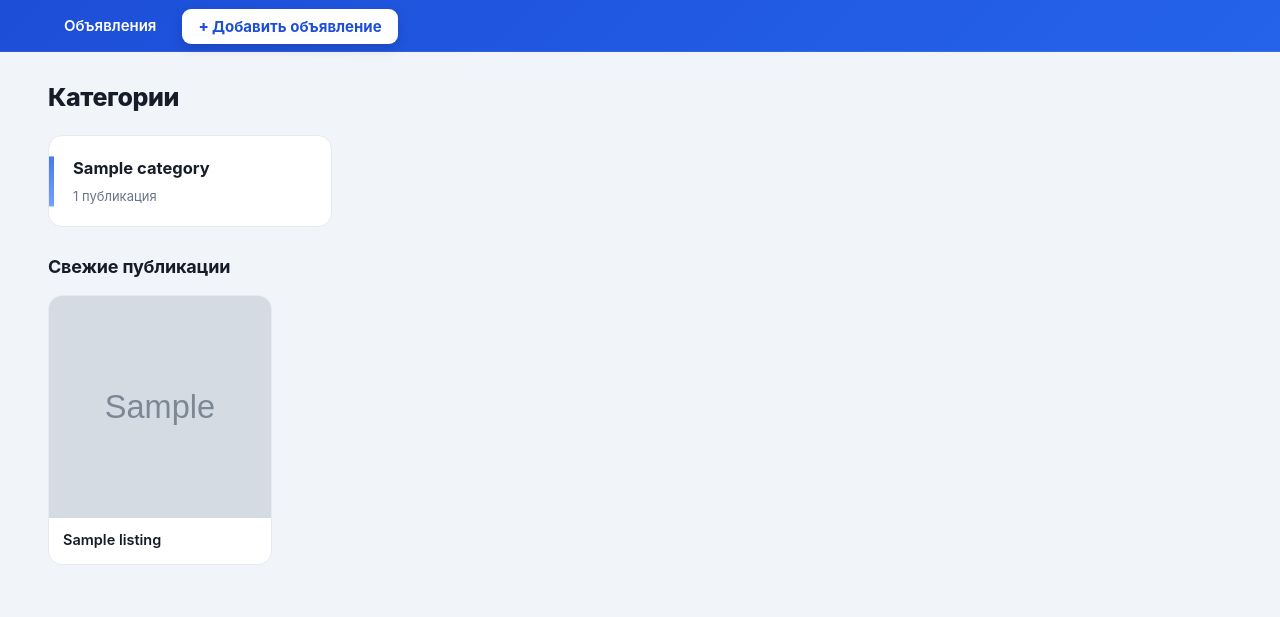
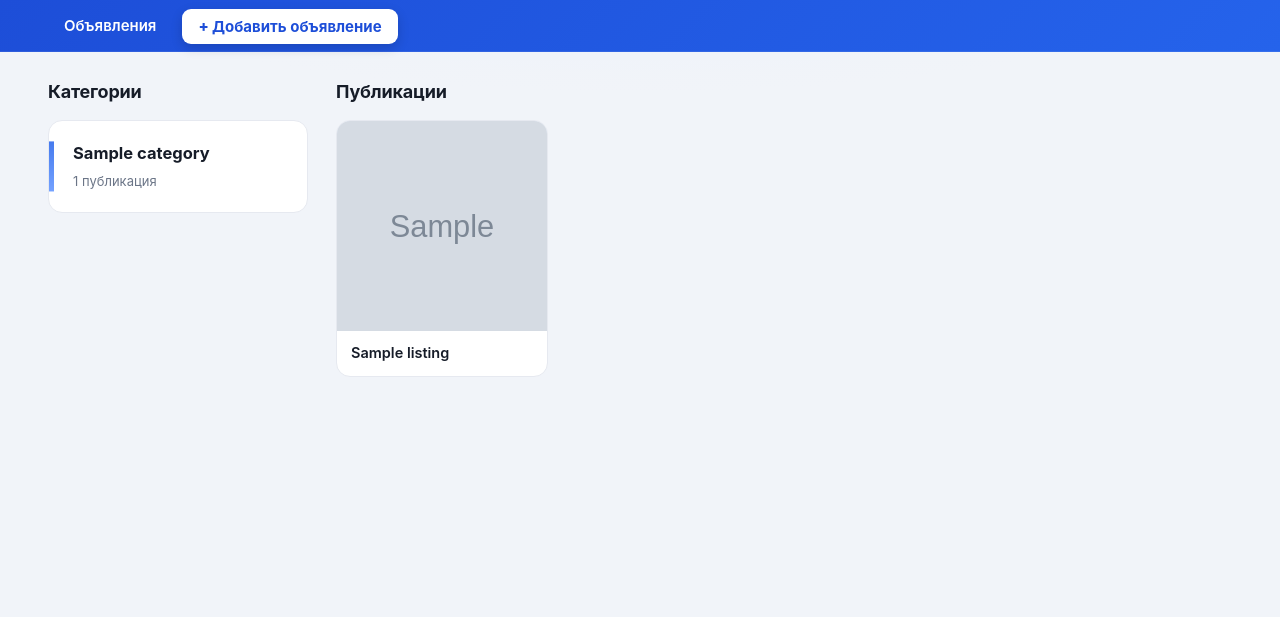
Before and after one commit to alyoshagafurov/---, a Django app: page / in a window 1280 px wide. Shown: the part 67-684 px from the top of the page. Run offline with Django 5.2, Linux system fonts and the light colour scheme; tables that the repository leaves empty hold one stand-in row (values such as "Sample post"); grey boxes marked "Sample" are stand-in pictures.

Commit message:
Правки по обратной связи: layout главной, настройки, фото, даты
- Главная: категории вертикально слева, публикации 4 в ряд справа (случайный порядок)
- Настройки: пункты отображаются сверху вниз (вертикальный список)
- Фото: исправлена отдача media-файлов в production (убрано ограничение DEBUG)
- Дата создания/публикации видна автору и админу на странице объявления

```diff
--- a/config/urls.py
+++ b/config/urls.py
@@ -12,5 +12,4 @@ urlpatterns = [
     path("panel/", include("panel.urls")),
 ]
 
-if settings.DEBUG:
-    urlpatterns += static(settings.MEDIA_URL, document_root=settings.MEDIA_ROOT)
+urlpatterns += static(settings.MEDIA_URL, document_root=settings.MEDIA_ROOT)
--- a/core/views.py
+++ b/core/views.py
@@ -6,21 +6,22 @@ from .models import SiteSettings
 
 
 def home(request):
-    """Главная страница: категории с публикациями."""
+    """Главная страница: категории слева, случайные публикации справа."""
     categories = (
         Category.objects.all()
         .prefetch_related("listings")
         .order_by("position", "name")
     )
-    latest = (
+    random_listings = (
         Listing.objects.filter(status=Listing.Status.PUBLISHED)
         .select_related("category")
-        .prefetch_related("photos")[:10]
+        .prefetch_related("photos")
+        .order_by("?")[:12]
     )
     return render(
         request,
         "core/home.html",
-        {"categories": categories, "latest": latest},
+        {"categories": categories, "listings": random_listings},
     )
 
 
--- a/static/css/style.css
+++ b/static/css/style.css
@@ -306,6 +306,23 @@ select.form-control { appearance: none;
 .cat-card .cat-name { font-weight: 700; color: var(--text); font-size: 16.5px; }
 .cat-card .cat-count { color: var(--muted); font-size: 13px; }
 
+/* --- Настройки (вертикальный список) -------------------------------------- */
+
+.settings-list { display: flex; flex-direction: column; gap: 12px; max-width: 470px; }
+
+/* --- Главная: категории слева, публикации справа -------------------------- */
+
+.home-layout { display: grid; grid-template-columns: 260px 1fr; gap: 28px; align-items: start; }
+@media (max-width: 880px) { .home-layout { grid-template-columns: 1fr; } }
+
+.home-sidebar { position: sticky; top: calc(var(--header-h) + 16px); }
+.home-cat-list { display: flex; flex-direction: column; gap: 10px; }
+
+.grid-4 { grid-template-columns: repeat(4, 1fr); }
+@media (max-width: 1040px) { .grid-4 { grid-template-columns: repeat(3, 1fr); } }
+@media (max-width: 700px)  { .grid-4 { grid-template-columns: repeat(2, 1fr); } }
+@media (max-width: 340px)  { .grid-4 { grid-template-columns: 1fr; } }
+
 /* --- Профиль -------------------------------------------------------------- */
 
 .profile-head {
--- a/templates/accounts/settings/index.html
+++ b/templates/accounts/settings/index.html
@@ -3,7 +3,7 @@
 
 {% block content %}
 <h1 class="page-title">Настройки</h1>
-<div class="cat-grid">
+<div class="settings-list">
   <a href="{% url 'accounts:settings_avatar' %}" class="cat-card"><span class="cat-name">Аватарка</span></a>
   <a href="{% url 'accounts:settings_name' %}" class="cat-card"><span class="cat-name">Изменить имя на сайте</span></a>
   <a href="{% url 'accounts:settings_password' %}" class="cat-card"><span class="cat-name">Изменить пароль</span></a>
--- a/templates/core/home.html
+++ b/templates/core/home.html
@@ -3,10 +3,11 @@
 {% block title %}{{ SITE_NAME }} — публикации{% endblock %}
 
 {% block content %}
-<h1 class="page-title">Категории</h1>
-
+<div class="home-layout">
+  <aside class="home-sidebar">
+    <h2 class="section-title">Категории</h2>
     {% if categories %}
-  <div class="cat-grid">
+      <div class="home-cat-list">
         {% for category in categories %}
           <a href="{{ category.get_absolute_url }}" class="cat-card">
             <span class="cat-name">{{ category.name }}</span>
@@ -17,13 +18,19 @@
     {% else %}
       <div class="empty-state">Категории пока не добавлены.</div>
     {% endif %}
+  </aside>
 
-{% if latest %}
-  <h2 class="section-title mt-3">Свежие публикации</h2>
-  <div class="grid">
-    {% for listing in latest %}
+  <section class="home-main">
+    <h2 class="section-title">Публикации</h2>
+    {% if listings %}
+      <div class="grid grid-4">
+        {% for listing in listings %}
           {% include 'partials/listing_card.html' with listing=listing %}
         {% endfor %}
       </div>
+    {% else %}
+      <div class="empty-state">Публикаций пока нет.</div>
     {% endif %}
+  </section>
+</div>
 {% endblock %}
```
Also changed, not shown: templates/listings/detail.html (+5 -2 lines). Lines whose indentation alone changed are shown as unchanged.
